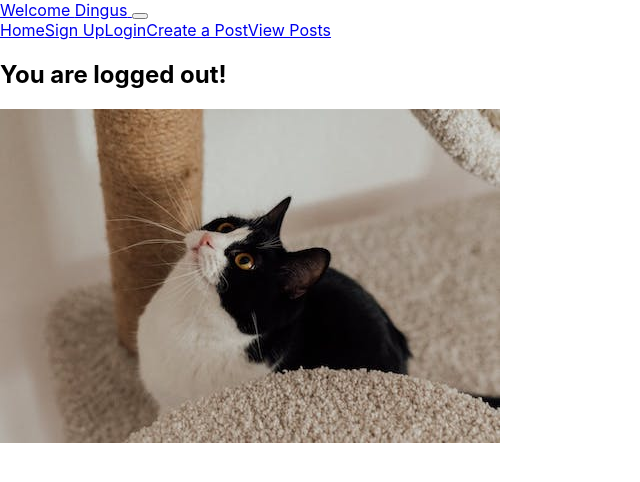
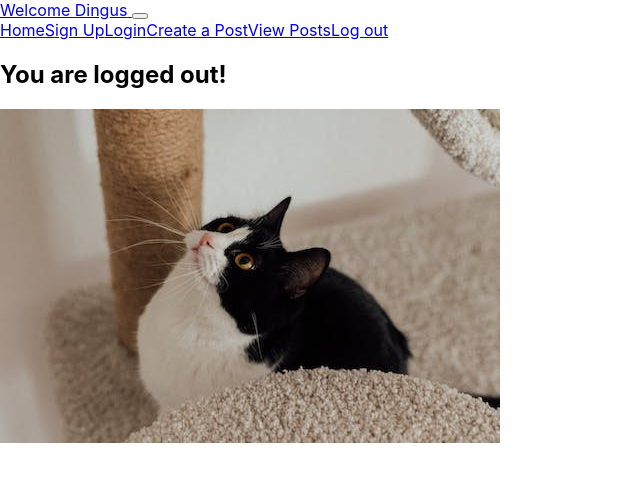
Before and after one commit to Navi-beep/Week8_React_Blog, a React (Create React App) app: page / in a window 1280 px wide. Shown: the top 482 px of the page, without its empty margins (0-640 px from the left). Built offline with nearby package versions, Linux system fonts and the light colour scheme; the HTML template or start-up script is replaced by a standard one.

Commit message:
trying to fix logout, and added cat credit, still trying to get viewpost to work

```diff
--- a/src/App.js
+++ b/src/App.js
@@ -9,6 +9,7 @@ import Createpost from './components/Createpost'
 import Viewposts from './components/Viewposts'
 import kitty from './kitty.jpeg'
 
+//logout doesn't work yet
 
       function App() {
 
@@ -66,3 +67,5 @@ import kitty from './kitty.jpeg'
       }
 
 export default App;
+
+//tuxedo cat photo - https://www.pexels.com/photo/photo-of-a-black-and-white-cat-looking-up-7725952/
--- a/src/components/Navbar.js
+++ b/src/components/Navbar.js
@@ -18,6 +18,8 @@ export default function Navbar(props){
                 <Link className="nav-link text-light" to="/login">Login</Link>
                 <Link class="nav-link text-light" to="/createpost">Create a Post</Link>
                 <Link class="nav-link text-light" to="/viewposts">View Posts</Link>
+
+                <Link class="nav-link text-light" to="/">Log out</Link>
                 </div>
             </div>
             </div>
```
